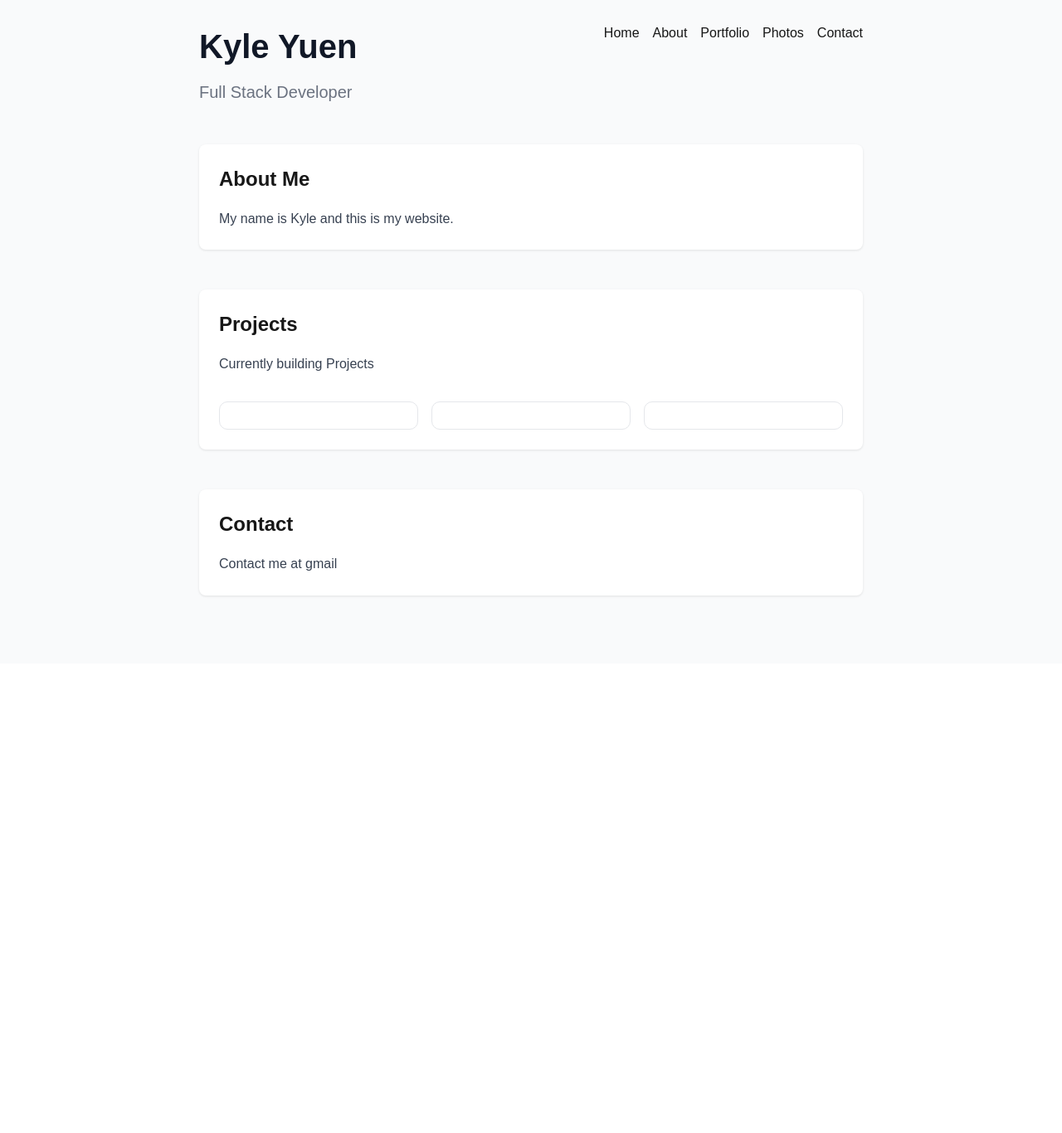
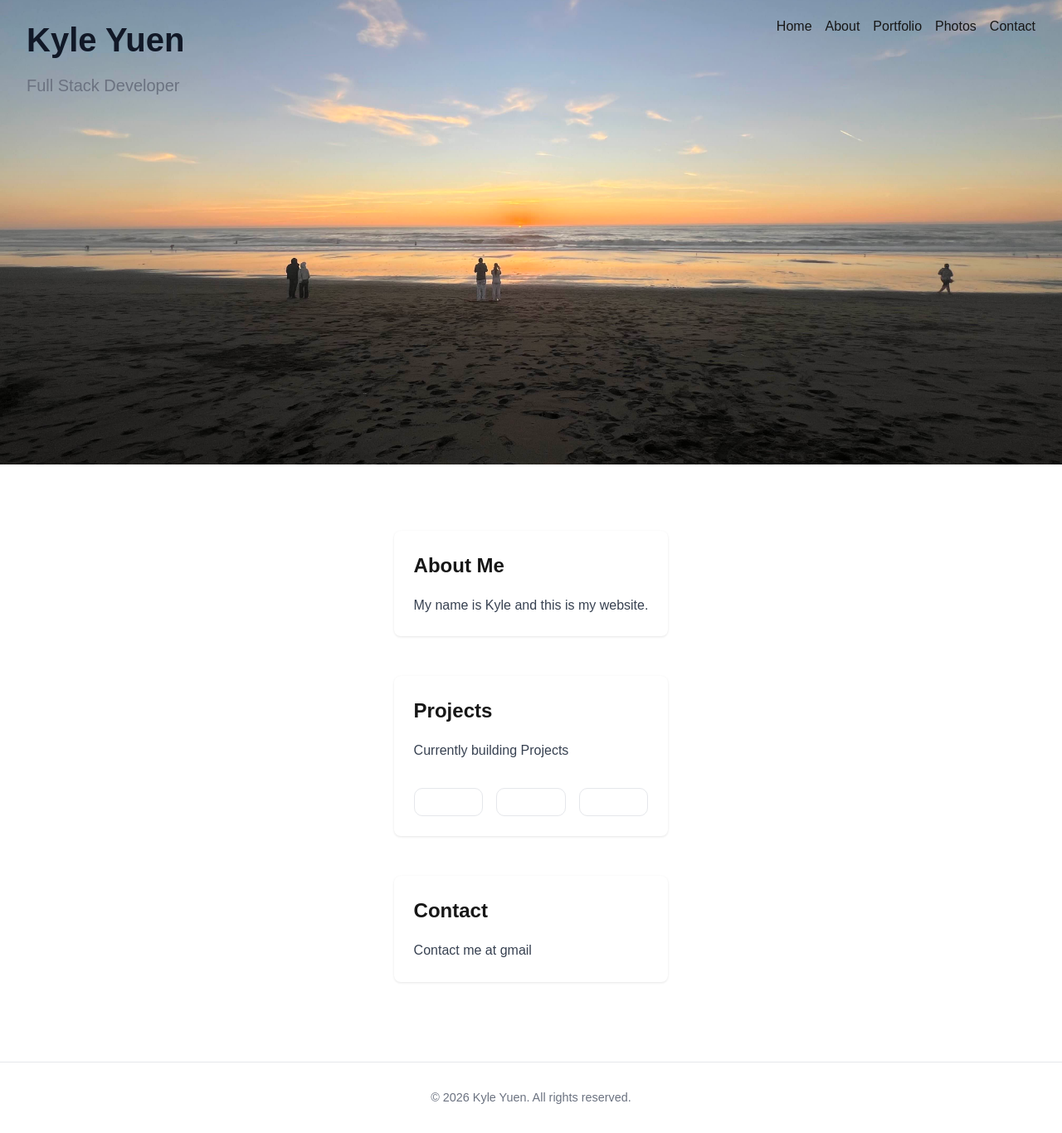
Before and after one commit to kyleyuen3/my-portfolio, a Next.js app: page / in a window 1280 px wide. Shown: the whole page at 83% size. Before the commit the page ends 800 px from the top, so only its background shows below. Built offline with nearby package versions, Linux system fonts and the light colour scheme.

Commit message:
updated footer and css

```diff
--- a/app/page.module.css
+++ b/app/page.module.css
@@ -1,14 +1,16 @@
 /* page background */
 .container {
   min-height: 100vh;
-  background-color: #f9fafb;
-  padding: 2rem;
+  display: flex;
+  flex-direction: column;
 }
 
 /* centers content */
 .content {
+  flex: 1;
   max-width: 800px;
   margin: 0 auto;
+  padding: 2rem;
 }
 
 /* main name */
@@ -122,7 +124,15 @@
 
 /* header */
 .header {
-  margin-bottom: 2rem;
+  position: absolute;
+  top: 0;
+  left: 0;
+  width: 100%;
+
+  padding: 1.5rem 2rem;
+
+  background: transparent;   /* THIS removes gray bar */
+  z-index: 10;
 }
 
 /* styling header */
@@ -131,3 +141,27 @@
   justify-content: space-between;
   align-items: center;
 }
+
+/* image background */
+.hero {
+  width: 100%;
+  height: clamp(400px, 70vh, 800px);
+  background-image: url("/photos/sunsetSF.jpg");
+  background-size: cover;
+  background-position: center;
+}
+
+/* footer */
+.footer {
+  margin-top: 4rem;
+  padding: 2rem;
+  text-align: center;
+  border-top: 1px solid #e5e7eb;
+  background-color: white;
+}
+
+/* footer text */
+.footerText {
+  color: #6b7280;
+  font-size: 0.9rem;
+}
--- a/app/page.tsx
+++ b/app/page.tsx
@@ -4,7 +4,7 @@ import styles from './page.module.css'
 export default function Home() {
   return (
     <main className={styles.container}>
-      <div className={styles.content}>
+      <section className={styles.hero} />
 
       {/* Header */}
       <header className={styles.header}>
@@ -28,6 +28,7 @@ export default function Home() {
 
       </header>
 
+      <div className={styles.content}>
         {/* About Section */}
         <section id="about" className={styles.section}>
           <h2 className={styles.sectionTitle}>About Me</h2>
@@ -66,7 +67,12 @@ export default function Home() {
           <p className={styles.text}>Contact me at gmail</p>
         </section>
 
+
       </div>
+      {/* Footer */}
+      <footer className={styles.footer}>
+        <p className={styles.footerText}>© 2026 Kyle Yuen. All rights reserved.</p>
+      </footer>
     </main>
   )
 }
```
Also changed, not shown: public/photos/sunsetSF.jpg (added). Lines whose indentation alone changed are shown as unchanged.
